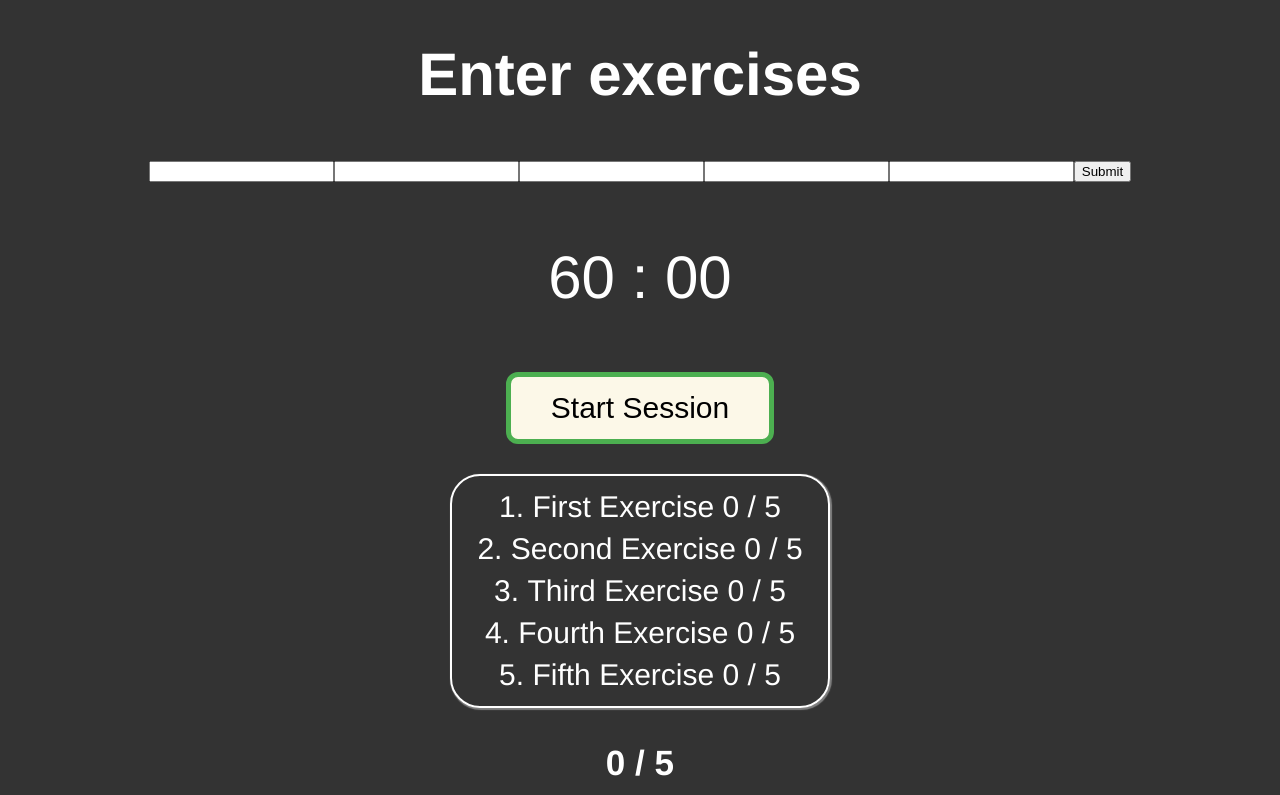
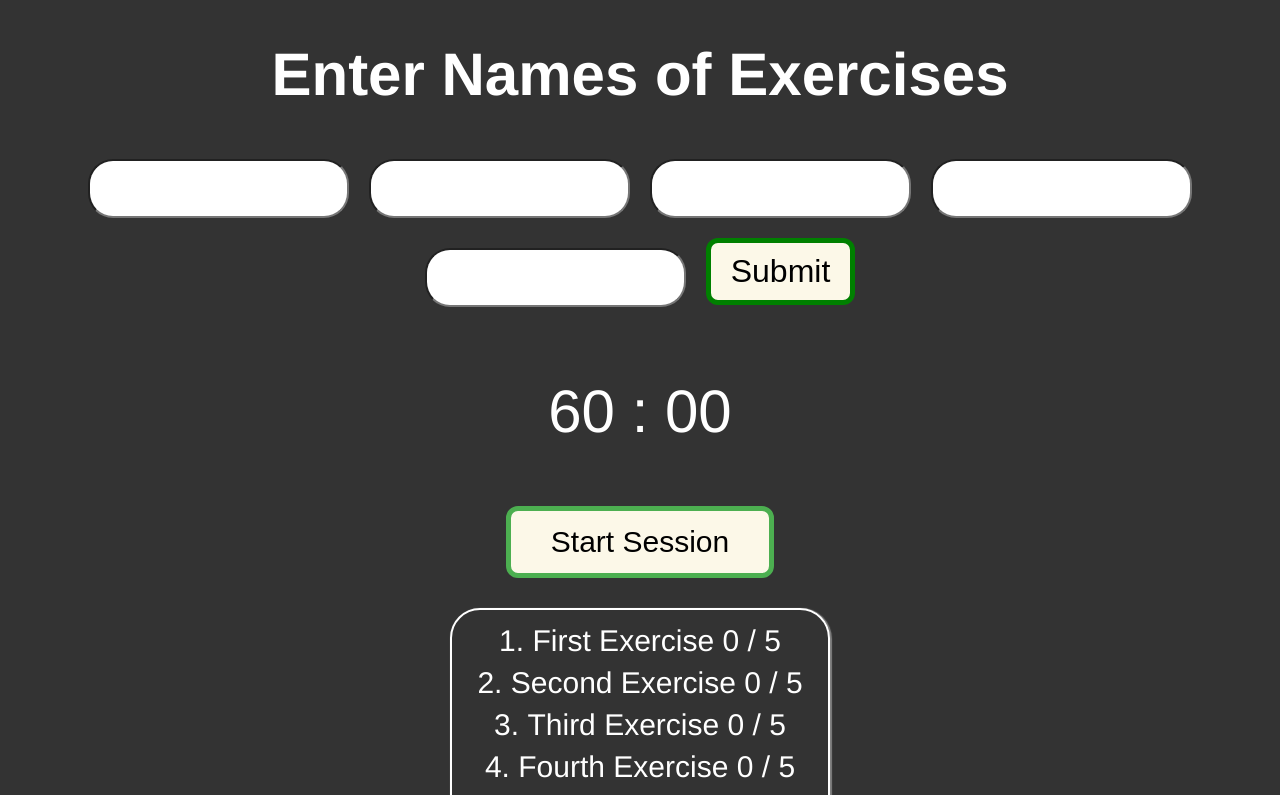
Before and after one commit to Robinborg/gym-app, a React (Create React App) app: page / in a window 1280 px wide. Shown: the top 795 px of the page. Built offline with nearby package versions, Linux system fonts and the light colour scheme.

Commit message:
Added react-hook-form and make form disappear after starting session - You can enter the names of your 5 exercises - When you hit "Start Exercise" the form disappears

```diff
--- a/src/components/App.js
+++ b/src/components/App.js
@@ -3,59 +3,40 @@ import { useForm } from 'react-hook-form';
 
 import MainTimer from './MainTimer';
 import Sets from './Sets';
+import ExerciseEntryForm from './ExerciseEntryForm';
 import './style.css';
 
 
 const App = () => {
 	const [isActive, setIsActive] = useState(false);
-	const { register, handleSubmit, watch, formState: { errors} } = useForm();
+	const [showForm, setShowForm] = useState(true);
+
+
 	const firstExerciseRef = useRef("First Exercise");
 	const secondExerciseRef = useRef("Second Exercise");
 	const thirdExerciseRef = useRef("Third Exercise");
 	const fourthExerciseRef = useRef("Fourth Exercise");
 	const fifthExerciseRef = useRef("Fifth Exercise");
 
-	const onSubmit = data => {
-		if (data.firstExercise) {
-			firstExerciseRef.current = data.firstExercise;
-		}
-		if (data.secondExercise) {
-			secondExerciseRef.current = data.secondExercise;
-		}
-		if (data.thirdExercise) {
-			thirdExerciseRef.current = data.thirdExercise;
-		}
-		if (data.fourthExercise) {
-			fourthExerciseRef.current = data.fourthExercise;
-		}
-		if (data.fifthExercise) {
-			fifthExerciseRef.current = data.fifthExercise;
-		}
-	};
-
-
 	return (
 		<div className="justify-middle">
-			<div>
-				<h1>Enter exercises</h1>
-			<form onSubmit={handleSubmit(onSubmit)}>
-				<input {...register("firstExercise")}/>
-				<input {...register("secondExercise")}/>
-				<input {...register("thirdExercise")}/>
-				<input {...register("fourthExercise")}/>
-				<input {...register("fifthExercise")}/>
-				<input type="submit"/>
-				</form>
-			</div>
+			{ showForm ? <ExerciseEntryForm
+				firstExerciseRef={ firstExerciseRef }
+				secondExerciseRef={ secondExerciseRef }
+				thirdExerciseRef={ thirdExerciseRef }
+				fourthExerciseRef={ fourthExerciseRef }
+				fifthExerciseRef={ fifthExerciseRef }
+			/> : null }
 			<MainTimer isActive={isActive}/>
 			<div className="justify-middle">
 				<button
 					className="start-button"
 					onClick={() => {
 						if (!isActive) {
-						  setIsActive(!isActive)
+						  setIsActive(!isActive);
+							setShowForm(!showForm);
 						} else {
-							console.log("running");
+							console.log("Timer is running already");
 						}
 					}}>
 			    	Start Session
@@ -67,7 +48,7 @@ const App = () => {
 			  setThree={thirdExerciseRef.current}
 				setFour={fourthExerciseRef.current}
 				setFive={fifthExerciseRef.current}
-						/>
+			/>
 		</div>
 	);
 };
--- /dev/null
+++ b/src/components/ExerciseEntryForm.js
@@ -0,0 +1,44 @@
+import React from 'react';
+import { useForm } from 'react-hook-form';
+
+const ExerciseEntryForm = ({firstExerciseRef,
+	secondExerciseRef,
+	thirdExerciseRef,
+	fourthExerciseRef,
+	fifthExerciseRef
+}) => {
+	const { register, handleSubmit, formState: { errors } } = useForm();
+		const onSubmit = data => {
+			if (data.firstExercise) {
+				firstExerciseRef.current = data.firstExercise;
+	   		}
+	   	if (data.secondExercise) {
+	   		secondExerciseRef.current = data.secondExercise;
+	   		}
+	   	if (data.thirdExercise) {
+	   		thirdExerciseRef.current = data.thirdExercise;
+	   		}
+	   	if (data.fourthExercise) {
+	   		fourthExerciseRef.current = data.fourthExercise;
+	   		}
+	   	if (data.fifthExercise) {
+	   		fifthExerciseRef.current = data.fifthExercise;
+	   	}
+		};
+		return (
+			<div className="justify-middle">
+				<div>
+					<h1>Enter Names of Exercises</h1>
+					<form onSubmit={handleSubmit(onSubmit)}>
+			      <input {...register("firstExercise")}/>
+						<input {...register("secondExercise")}/>
+						<input {...register("thirdExercise")}/>
+						<input {...register("fourthExercise")}/>
+						<input {...register("fifthExercise")}/>
+						<input className="input-button" type="submit"/>
+						</form>
+				</div>
+			</div>
+		);
+};
+export default ExerciseEntryForm;
--- a/src/components/style.css
+++ b/src/components/style.css
@@ -59,3 +59,17 @@ body {
 	border-radius: 30px;
 	padding: 10px;
 }
+input{
+	padding: 20px 40px;
+	margin: 10px;
+	border-radius: 25px;
+}
+.input-button {
+	background-color: #FCF8E8;
+	font-size: 32px;
+	padding: 10px 20px;
+	border-radius: 12px;
+	text-decoration: none;
+	cursor: pointer;
+	border: 5px solid green;
+}
```
